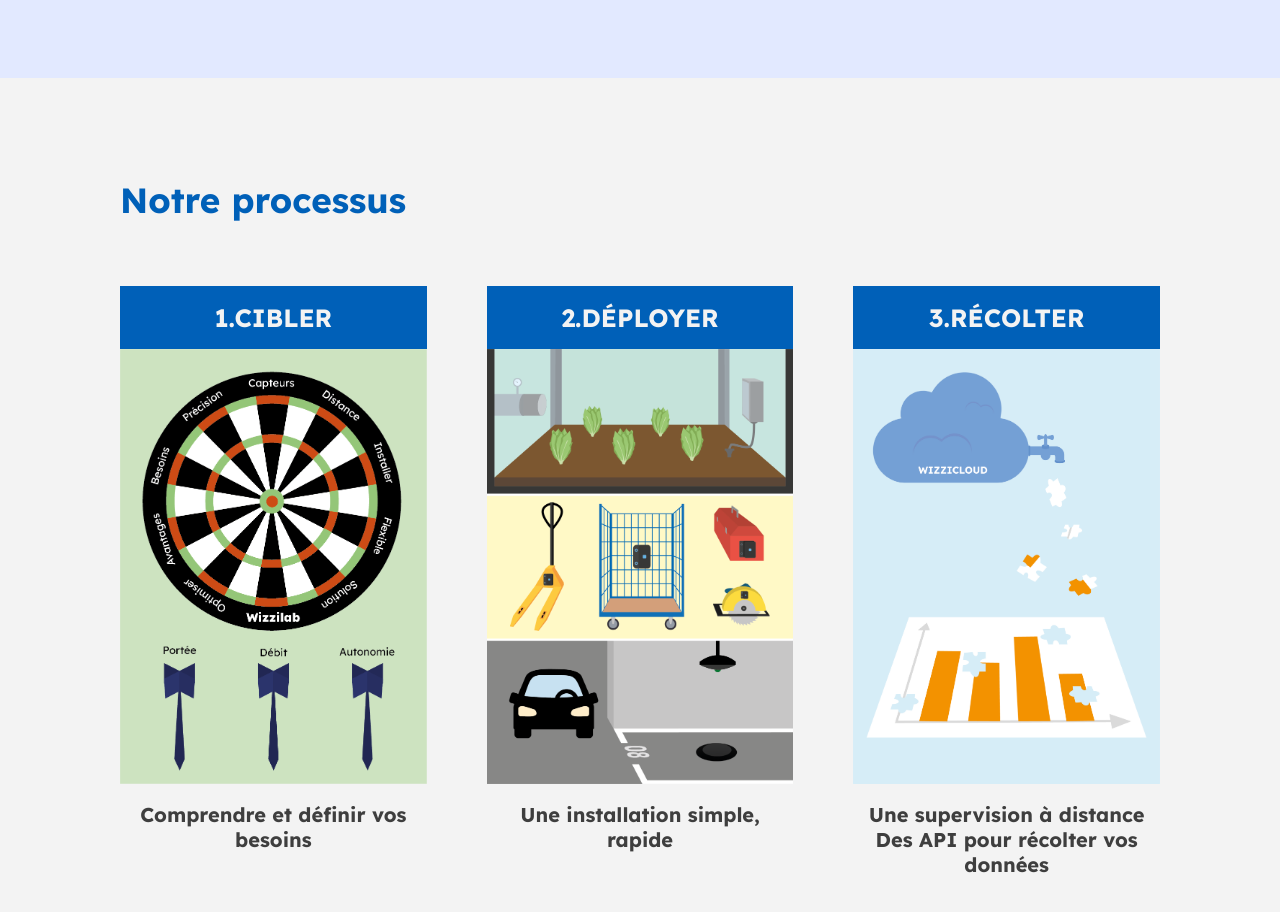
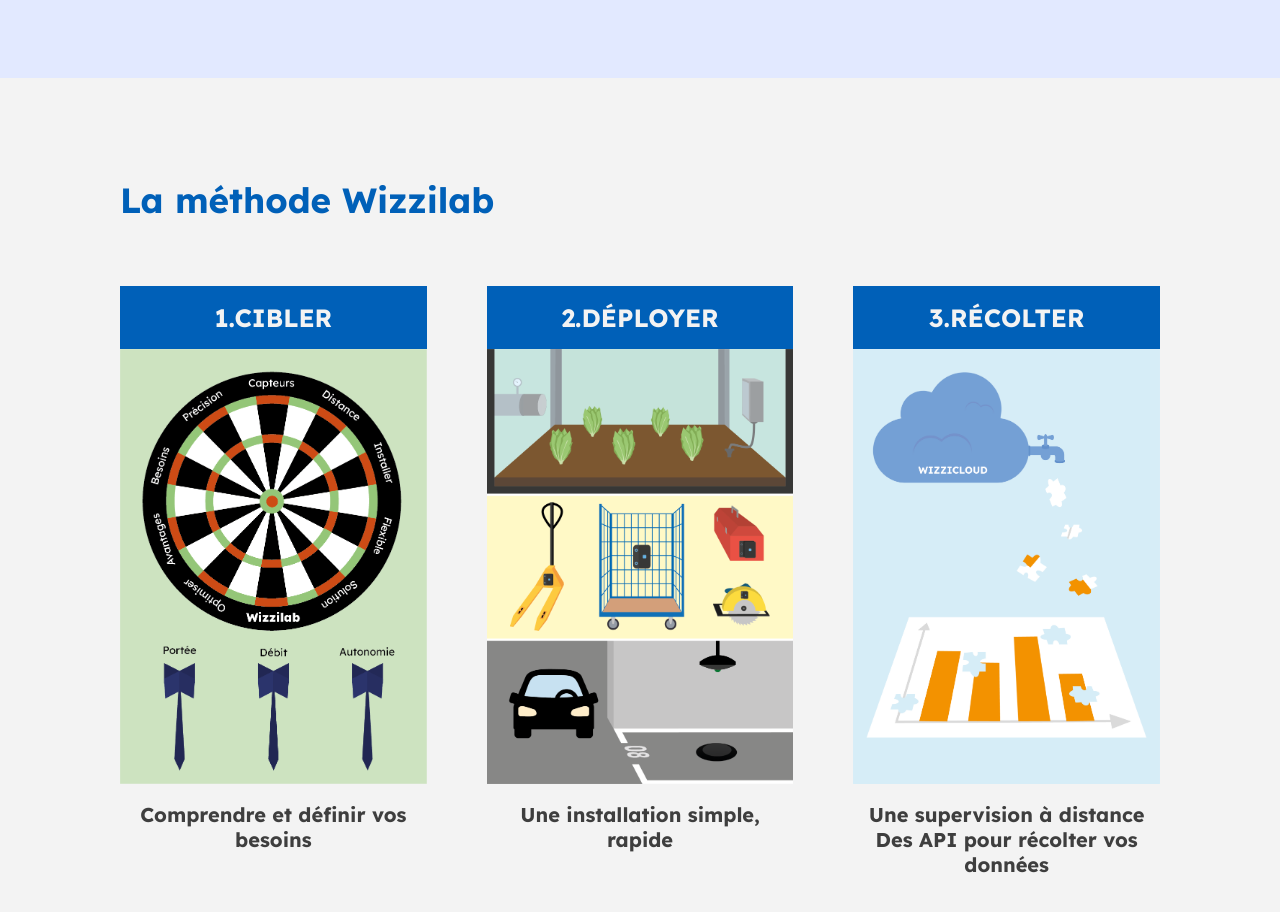
Before and after one commit to Laurading/wizzilab-website, a Next.js app: page / in a window 1280 px wide. Shown: the part 1394-2306 px from the top of the page. Built offline with nearby package versions, Linux system fonts and the light colour scheme.

Commit message:
title change

```diff
--- a/pages/index.jsx
+++ b/pages/index.jsx
@@ -18,7 +18,7 @@
       <Secteurs />
       <div className='trait'></div>
       <section className='margin'>
-        <h3>Notre processus</h3>
+        <h3>La méthode Wizzilab</h3>
         <div className='content-col'>
           <div className='column-3 '>
             <h4 className='denim-bg'><span className='cultured'>1.CIBLER</span></h4>
```
